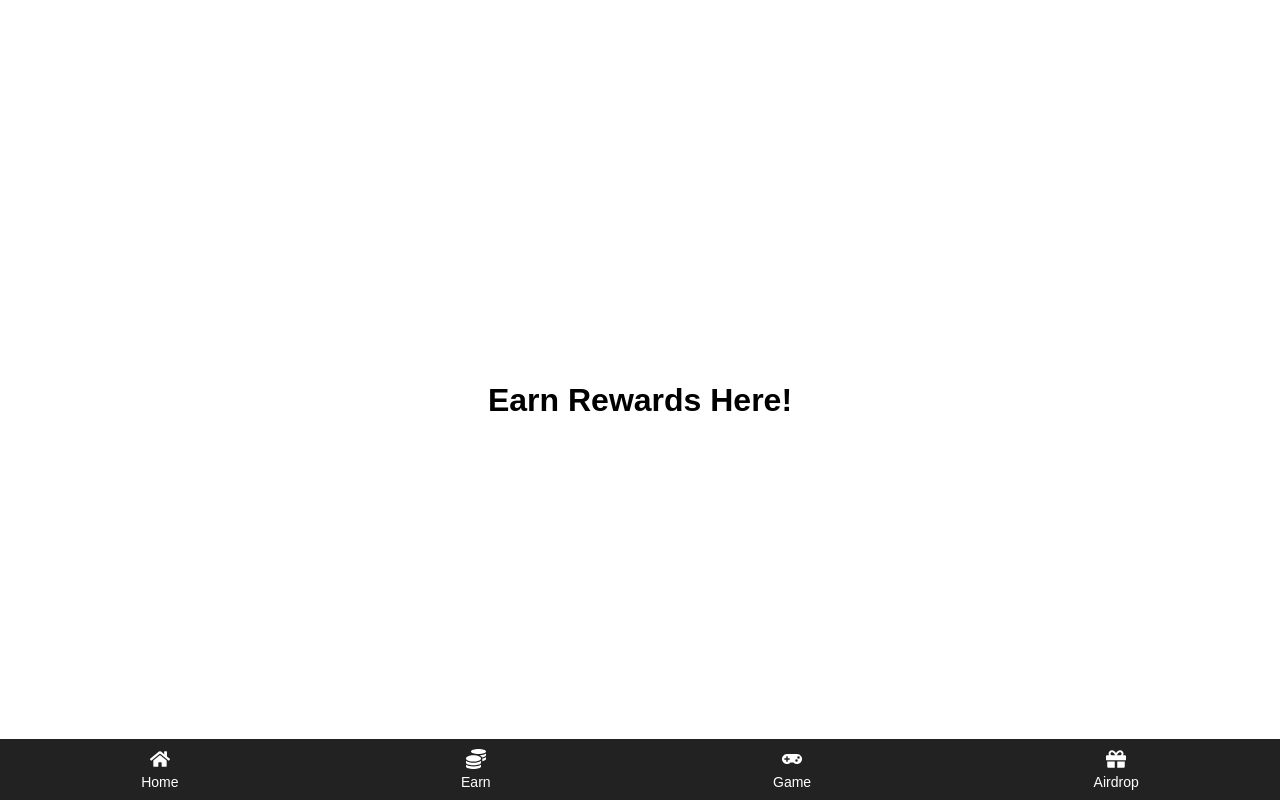
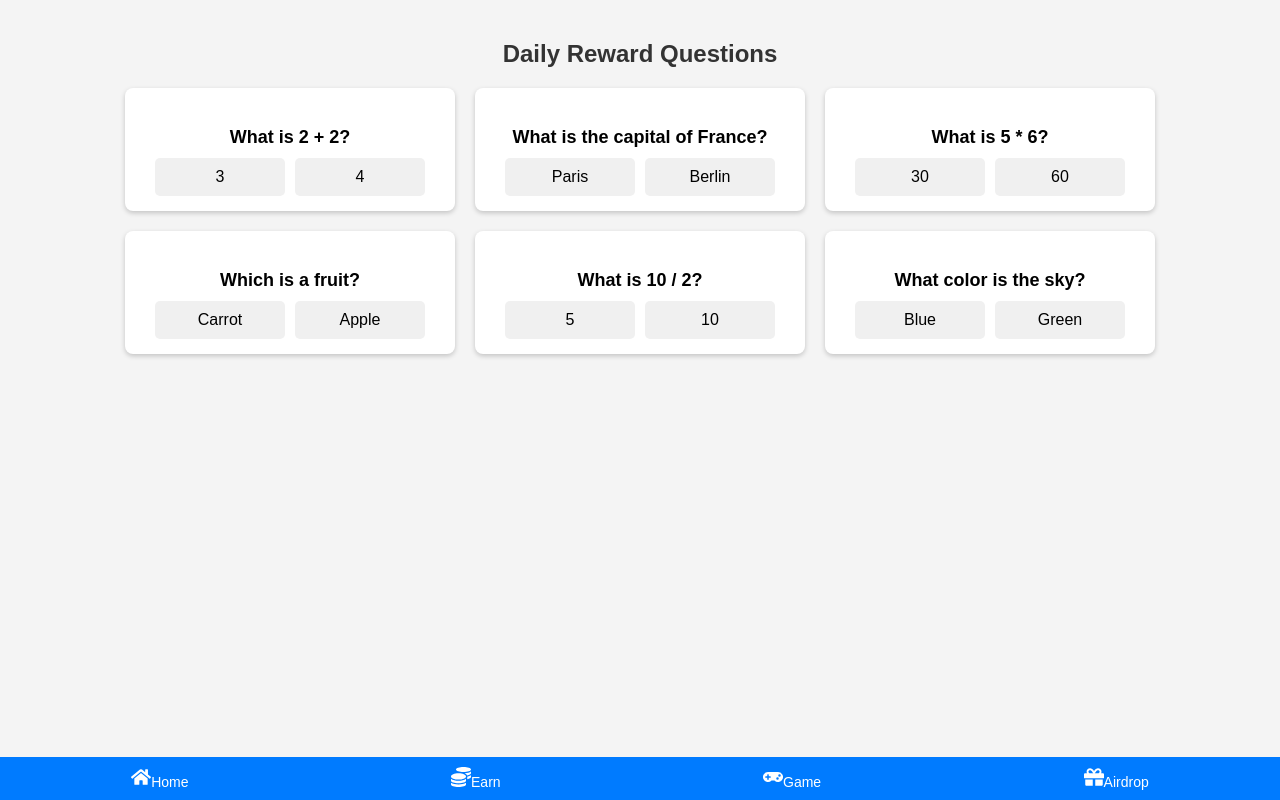
Before and after one commit to sajibrasel2/my-app, a React (Create React App) app: page /earn in a window 1280 px wide. Built offline with nearby package versions, Linux system fonts and the light colour scheme.

Commit message:
Updated game page

```diff
--- a/src/App.css
+++ b/src/App.css
@@ -1,8 +1,8 @@
-body, html {
+body {
+  font-family: Arial, sans-serif;
   margin: 0;
   padding: 0;
-  box-sizing: border-box;
-  font-family: Arial, sans-serif;
+  background-color: #f4f4f4;
 }
 
 .app {
@@ -11,65 +11,153 @@ body, html {
   height: 100vh;
 }
 
-.content {
-  flex: 1; /* কন্টেন্ট এরিয়া */
-  display: flex;
-  justify-content: center;
-  align-items: center;
-  text-align: center;
-}
-
-.animated-text {
-  font-size: 24px;
-  font-weight: bold;
-  color: #f39c12;
-  animation: slide-in 2s ease-out, blink 1.5s step-start infinite;
-}
-
-@keyframes slide-in {
-  from {
-    transform: translateX(-100%); /* বাম থেকে আসবে */
-    opacity: 0;
-  }
-  to {
-    transform: translateX(0); /* নিজের জায়গায় থাকবে */
-    opacity: 1;
-  }
-}
-
-@keyframes blink {
-  50% {
-    opacity: 0; /* কিছু সময়ের জন্য অদৃশ্য হবে */
-  }
-}
-
+/* Navbar */
 .navbar {
   display: flex;
-  justify-content: space-around; /* অপশনগুলি সমানভাবে জায়গা নেবে */
-  align-items: center;
-  position: fixed; /* স্ক্রিনের নিচে স্থির থাকবে */
+  justify-content: space-around;
+  background-color: #007bff;
+  padding: 10px 0;
+  position: fixed;
   bottom: 0;
   width: 100%;
-  background-color: #222;
-  padding: 10px 0;
-  z-index: 1000;
 }
 
 .nav-link {
   text-decoration: none;
   color: white;
+  text-align: center;
   font-size: 14px;
-  display: flex;
-  flex-direction: column;
-  align-items: center;
-  transition: color 0.3s ease;
-}
-
-.nav-link:hover {
-  color: #f39c12; /* হোভার করলে রঙ পরিবর্তন */
 }
 
 .icon {
   font-size: 20px;
-  margin-bottom: 5px;
 }
+
+.section-title {
+  text-align: center;
+  font-size: 24px;
+  margin: 20px 0;
+  color: #333;
+}
+
+.earn-section,
+.airdrop-section {
+  padding: 20px;
+}
+
+/* Questions Section */
+.questions-container {
+  display: flex;
+  flex-wrap: wrap;
+  justify-content: center;
+  gap: 20px;
+}
+
+.question-card {
+  background: white;
+  padding: 15px;
+  border-radius: 8px;
+  box-shadow: 0 2px 5px rgba(0, 0, 0, 0.2);
+  width: 100%; /* মোবাইলে পুরো প্রস্থ */
+  max-width: 300px; /* ডেস্কটপে সীমাবদ্ধ */
+  text-align: center;
+}
+
+.question-text {
+  font-size: 18px;
+  margin-bottom: 10px;
+}
+
+.options-container {
+  display: flex;
+  flex-wrap: wrap; /* মোবাইলে ভালো ফিট করতে */
+  justify-content: center;
+  gap: 10px;
+}
+
+.option-button {
+  padding: 10px 20px;
+  font-size: 16px;
+  border: none;
+  border-radius: 5px;
+  cursor: pointer;
+  background-color: #f0f0f0;
+  transition: background-color 0.3s ease;
+  width: 100%; /* মোবাইলে পুরো প্রস্থ */
+  max-width: 130px; /* ডেস্কটপে সীমাবদ্ধ */
+}
+
+.option-button:hover {
+  background-color: #ddd;
+}
+
+.option-button.correct {
+  background-color: #4caf50;
+  color: white;
+}
+
+.option-button.incorrect {
+  background-color: #f44336;
+  color: white;
+}
+
+/* Airdrop Section */
+.balance-card {
+  background: white;
+  padding: 20px;
+  border-radius: 8px;
+  text-align: center;
+  box-shadow: 0 2px 5px rgba(0, 0, 0, 0.2);
+  margin-top: 20px;
+}
+
+.balance-text {
+  font-size: 32px;
+  color: #007bff;
+  margin: 0;
+}
+
+.balance-description {
+  margin: 10px 0 0;
+  font-size: 16px;
+  color: #555;
+}
+
+/* Responsive Design for Mobile */
+@media (max-width: 768px) {
+  .navbar {
+    flex-direction: row;
+    justify-content: space-around;
+    padding: 10px 0;
+  }
+
+  .nav-link {
+    font-size: 12px;
+  }
+
+  .icon {
+    font-size: 18px;
+  }
+
+  .section-title {
+    font-size: 20px;
+  }
+
+  .question-card {
+    width: 90%; /* মোবাইলে কার্ডের প্রস্থ ছোট */
+    margin: 0 auto;
+  }
+
+  .option-button {
+    font-size: 14px; /* বাটনের টেক্সট ছোট */
+    padding: 8px 16px;
+  }
+
+  .balance-text {
+    font-size: 28px;
+  }
+
+  .balance-description {
+    font-size: 14px;
+  }
+}
--- a/src/App.js
+++ b/src/App.js
@@ -1,22 +1,73 @@
-import React from 'react';
-import { BrowserRouter as Router, Routes, Route, Link } from 'react-router-dom'; // React Router ইমপোর্ট
-import { FaHome, FaGamepad, FaCoins, FaGift } from 'react-icons/fa'; // React Icons ইমপোর্ট
-import './App.css'; // CSS ফাইল
+import React, { useState } from "react";
+import { BrowserRouter as Router, Routes, Route, Link } from "react-router-dom";
+import { FaHome, FaGamepad, FaCoins, FaGift } from "react-icons/fa";
+import "./App.css"; // CSS ফাইল
 
 // Home পেজ
 function Home() {
   return (
     <div className="content">
-      <h1 className="animated-text">Earn Rewards Easily by Exploring Our Features!</h1> {/* অ্যানিমেটেড বার্তা */}
+      <h1 className="animated-text">Earn Rewards Easily by Exploring Our Features!</h1>
     </div>
   );
 }
 
 // Earn পেজ
-function Earn() {
+function Earn({ updateBalance }) {
+  const [questions, setQuestions] = useState([
+    { id: 1, question: "What is 2 + 2?", options: ["3", "4"], correct: "4" },
+    { id: 2, question: "What is the capital of France?", options: ["Paris", "Berlin"], correct: "Paris" },
+    { id: 3, question: "What is 5 * 6?", options: ["30", "60"], correct: "30" },
+    { id: 4, question: "Which is a fruit?", options: ["Carrot", "Apple"], correct: "Apple" },
+    { id: 5, question: "What is 10 / 2?", options: ["5", "10"], correct: "5" },
+    { id: 6, question: "What color is the sky?", options: ["Blue", "Green"], correct: "Blue" },
+  ]);
+
+  const [answeredQuestions, setAnsweredQuestions] = useState({});
+
+  const handleAnswer = (questionId, selectedOption) => {
+    if (answeredQuestions[questionId]) return;
+
+    const question = questions.find((q) => q.id === questionId);
+
+    if (question.correct === selectedOption) {
+      updateBalance(5);
+    }
+
+    setAnsweredQuestions((prev) => ({
+      ...prev,
+      [questionId]: selectedOption,
+    }));
+  };
+
   return (
-    <div className="content">
-      <h1>Earn Rewards Here!</h1>
+    <div className="earn-section">
+      <h1 className="section-title">Daily Reward Questions</h1>
+      <div className="questions-container">
+        {questions.map((question) => (
+          <div key={question.id} className="question-card">
+            <h4 className="question-text">{question.question}</h4>
+            <div className="options-container">
+              {question.options.map((option) => (
+                <button
+                  key={option}
+                  onClick={() => handleAnswer(question.id, option)}
+                  disabled={answeredQuestions[question.id]}
+                  className={`option-button ${
+                    answeredQuestions[question.id] === option
+                      ? option === question.correct
+                        ? "correct"
+                        : "incorrect"
+                      : ""
+                  }`}
+                >
+                  {option}
+                </button>
+              ))}
+            </div>
+          </div>
+        ))}
+      </div>
     </div>
   );
 }
@@ -24,66 +75,65 @@ function Earn() {
 // Game পেজ
 function Game() {
   return (
-    <div style={styles.container}>
-      <p>Game is loading...</p> {/* "Game is loading..." টেক্সট */}
+    <div className="content">
+      <p>Game is loading...</p>
     </div>
   );
 }
 
 // Airdrop পেজ
-function Airdrop() {
+function Airdrop({ balance }) {
   return (
-    <div className="content">
-      <h1>Claim your Airdrop!</h1>
+    <div className="airdrop-section">
+      <h1 className="section-title">Your Airdrop Balance</h1>
+      <div className="balance-card">
+        <h2 className="balance-text">{balance} Points</h2>
+        <p className="balance-description">
+          Keep answering questions daily to earn more points!
+        </p>
+      </div>
     </div>
   );
 }
 
 // মূল অ্যাপ কম্পোনেন্ট
 function App() {
+  const [balance, setBalance] = useState(0);
+
+  const updateBalance = (points) => {
+    setBalance((prevBalance) => prevBalance + points);
+  };
+
   return (
     <Router>
       <div className="app">
-        {/* রাউটস সেটআপ */}
         <Routes>
-          <Route path="/" element={<Home />} /> {/* Home পেজ */}
-          <Route path="/earn" element={<Earn />} /> {/* Earn পেজ */}
-          <Route path="/game" element={<Game />} /> {/* Game পেজ */}
-          <Route path="/airdrop" element={<Airdrop />} /> {/* Airdrop পেজ */}
+          <Route path="/" element={<Home />} />
+          <Route path="/earn" element={<Earn updateBalance={updateBalance} />} />
+          <Route path="/game" element={<Game />} />
+          <Route path="/airdrop" element={<Airdrop balance={balance} />} />
         </Routes>
-
-        {/* ন্যাভিগেশন বার */}
         <nav className="navbar">
           <Link to="/" className="nav-link">
             <FaHome className="icon" />
             <span>Home</span>
-          </Link> {/* Home লিঙ্ক */}
+          </Link>
           <Link to="/earn" className="nav-link">
             <FaCoins className="icon" />
             <span>Earn</span>
-          </Link> {/* Earn লিঙ্ক */}
+          </Link>
           <Link to="/game" className="nav-link">
             <FaGamepad className="icon" />
             <span>Game</span>
-          </Link> {/* Game লিঙ্ক */}
+          </Link>
           <Link to="/airdrop" className="nav-link">
             <FaGift className="icon" />
             <span>Airdrop</span>
-          </Link> {/* Airdrop লিঙ্ক */}
+          </Link>
         </nav>
       </div>
     </Router>
   );
 }
 
-const styles = {
-  container: {
-    display: 'flex',
-    justifyContent: 'center',
-    alignItems: 'center',
-    height: '100vh', // পুরো স্ক্রিনের উচ্চতা দখল করবে
-    textAlign: 'center',
-  },
-};
-
 export default App;
```
